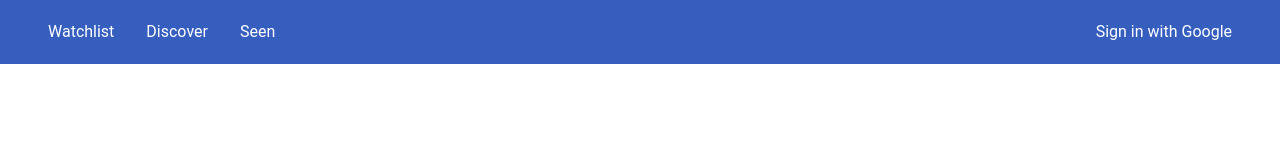
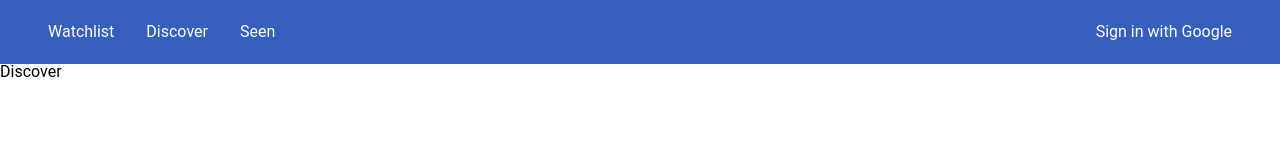
Before and after one commit to olliebeannn/all-seeing-eye, a React (Create React App) app in the folder client/: page /discover in a window 1280 px wide. Shown: the top 160 px of the page. Built offline with nearby package versions, Linux system fonts and the light colour scheme.

Commit message:
Added react-router and placeholder components for Watchlist, Discover, Seen

```diff
--- a/client/package.json
+++ b/client/package.json
@@ -6,6 +6,7 @@
     "node-sass": "^4.11.0",
     "react": "^16.8.6",
     "react-dom": "^16.8.6",
+    "react-router-dom": "^5.0.0",
     "react-scripts": "2.1.8"
   },
   "scripts": {
--- a/client/src/components/App.js
+++ b/client/src/components/App.js
@@ -1,14 +1,23 @@
 import React, { Component } from 'react';
+import { BrowserRouter, Route } from 'react-router-dom';
 
 import '../styles/reset.css';
 import './App.scss';
 import Header from './Header/Header';
+import Watchlist from './Watchlist/Watchlist';
+import Discover from './Discover/Discover';
+import Seen from './Seen/Seen';
 
 class App extends Component {
 	render() {
 		return (
 			<div className="App">
-				<Header />
+				<BrowserRouter>
+					<Header />
+					<Route path="/watchlist" component={Watchlist} />
+					<Route path="/discover" component={Discover} />
+					<Route path="/seen" component={Seen} />
+				</BrowserRouter>
 			</div>
 		);
 	}
--- /dev/null
+++ b/client/src/components/Discover/Discover.js
@@ -0,0 +1,9 @@
+import React, { Component } from 'react';
+
+class Discover extends Component {
+	render() {
+		return <div>Discover</div>;
+	}
+}
+
+export default Discover;
--- /dev/null
+++ b/client/src/components/Seen/Seen.js
@@ -0,0 +1,9 @@
+import React, { Component } from 'react';
+
+class Seen extends Component {
+	render() {
+		return <div>Seen</div>;
+	}
+}
+
+export default Seen;
--- /dev/null
+++ b/client/src/components/Watchlist/Watchlist.js
@@ -0,0 +1,9 @@
+import React, { Component } from 'react';
+
+class Watchlist extends Component {
+	render() {
+		return <div>Watchlist</div>;
+	}
+}
+
+export default Watchlist;
```
Also changed, not shown: 1 other file (tests, documents, lock files or other folders).
